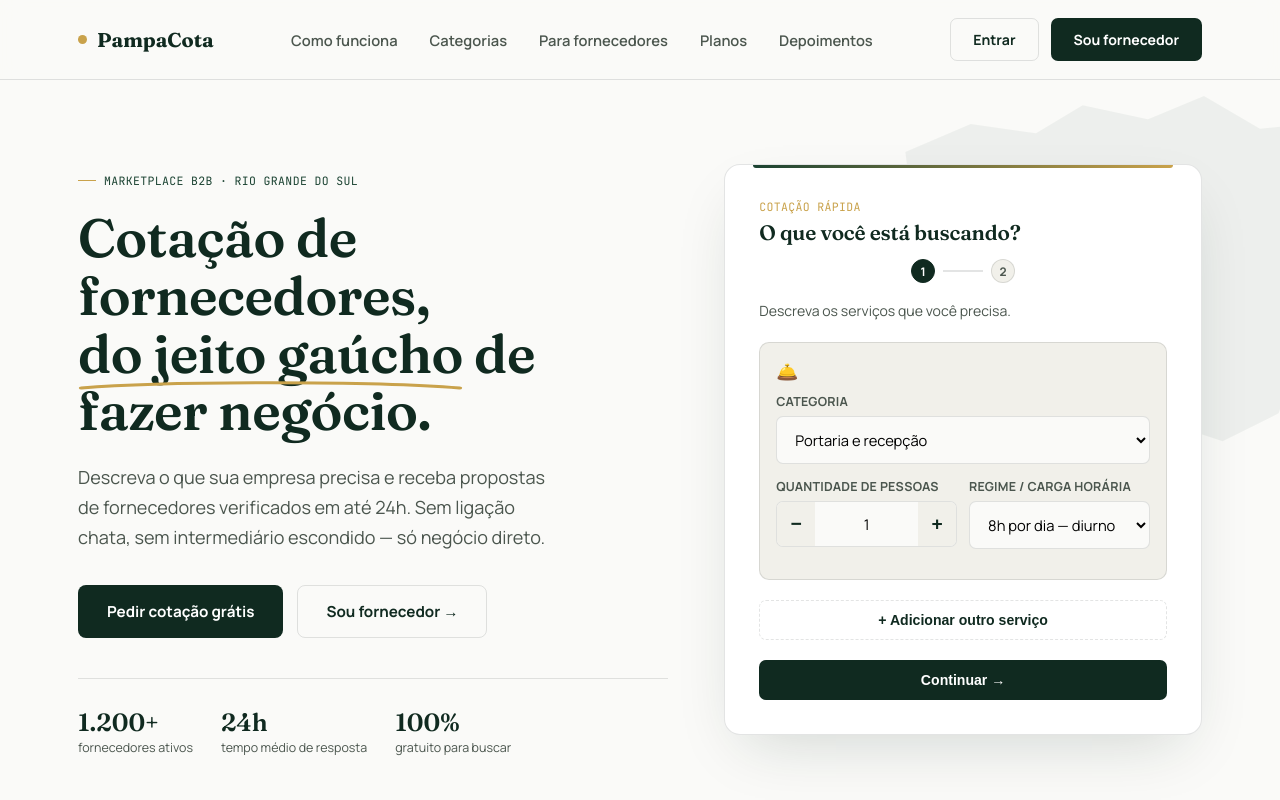
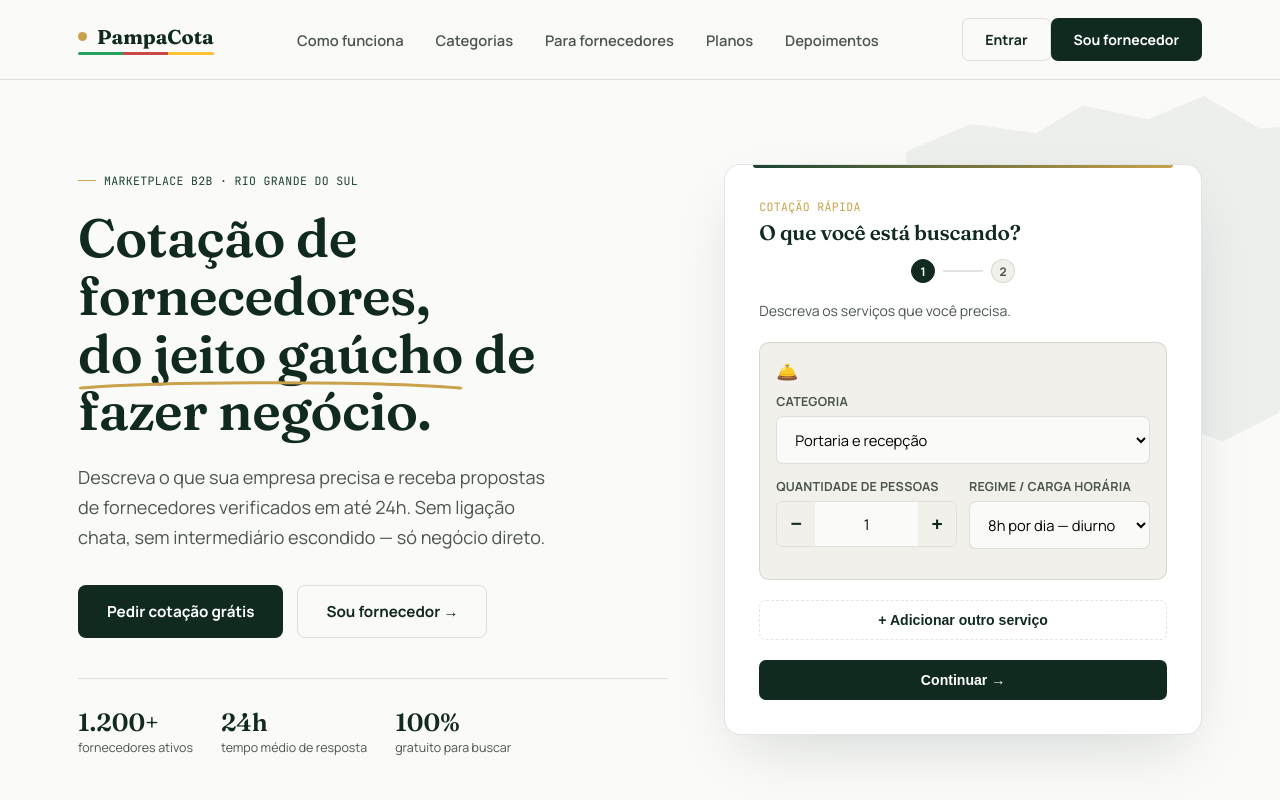
Before and after one commit to andersonveloso0503-cmyk/pampacota, a React (Vite) app in the folder pampacota-app/: page / in a window 1280 px wide. Shown: the top 800 px of the page. Built offline with nearby package versions, Linux system fonts and the light colour scheme.

Commit message:
faixinha tricolor RS no logo

```diff
--- a/pampacota-app/src/components/Header.jsx
+++ b/pampacota-app/src/components/Header.jsx
@@ -4,8 +4,11 @@ export default function Header({ fornecedor, onLogout }) {
   return (
     <header className="site-header">
       <div className="nav">
-        <Link to="/" className="logo">
-          <span className="dot"></span> PampaCota
+        <Link to="/" className="logo-wrap">
+          <span className="logo">
+            <span className="dot"></span> PampaCota
+          </span>
+          <span className="logo-faixa-rs" aria-hidden="true"></span>
         </Link>
         <div className="nav-links">
           <Link to="/#como-funciona">Como funciona</Link>
@@ -14,13 +17,13 @@ export default function Header({ fornecedor, onLogout }) {
           <Link to="/planos">Planos</Link>
           <Link to="/#depoimentos">Depoimentos</Link>
         </div>
-        <div style={{ display: "flex", gap: 12 }}>
+        <div className="nav-actions">
           {fornecedor ? (
             <>
               <Link to="/painel" className="btn btn-ghost">
                 Painel
               </Link>
-              <Link to={`/empresa/${fornecedor.slug}`} className="btn btn-ghost">
+              <Link to={`/empresa/${fornecedor.slug}`} className="btn btn-ghost nav-actions-perfil">
                 Meu perfil
               </Link>
               <button onClick={onLogout} className="btn btn-primary">
--- a/pampacota-app/src/styles/global.css
+++ b/pampacota-app/src/styles/global.css
@@ -55,6 +55,9 @@ header.site-header{
 .nav{
   display:flex; align-items:center; justify-content:space-between;
   padding:18px 28px; max-width:1180px; margin:0 auto;
+}.logo-wrap{
+  display:flex; flex-direction:column;
+  flex-shrink:0;
 }
 .logo{
   display:flex; align-items:center; gap:10px;
@@ -64,6 +67,17 @@ header.site-header{
 .logo .dot{
   width:9px;height:9px;border-radius:50%;
   background:var(--gold);
+}.logo-faixa-rs{
+  display:block;
+  height:3px; width:100%;
+  margin-top:3px; border-radius:2px;
+  background:linear-gradient(
+    90deg,
+    #009245 0%, #009245 33%,
+    #C1272D 33%, #C1272D 66%,
+    #FCB711 66%, #FCB711 100%
+  );
+  opacity:0.85;
 }
 .nav-links{display:flex; gap:32px; align-items:center;}
 .nav-links a{font-size:0.92rem; font-weight:600; color:var(--ink-soft); transition:color .2s;}
```
Also changed, not shown: 1 other file (tests, documents, lock files or other folders).
